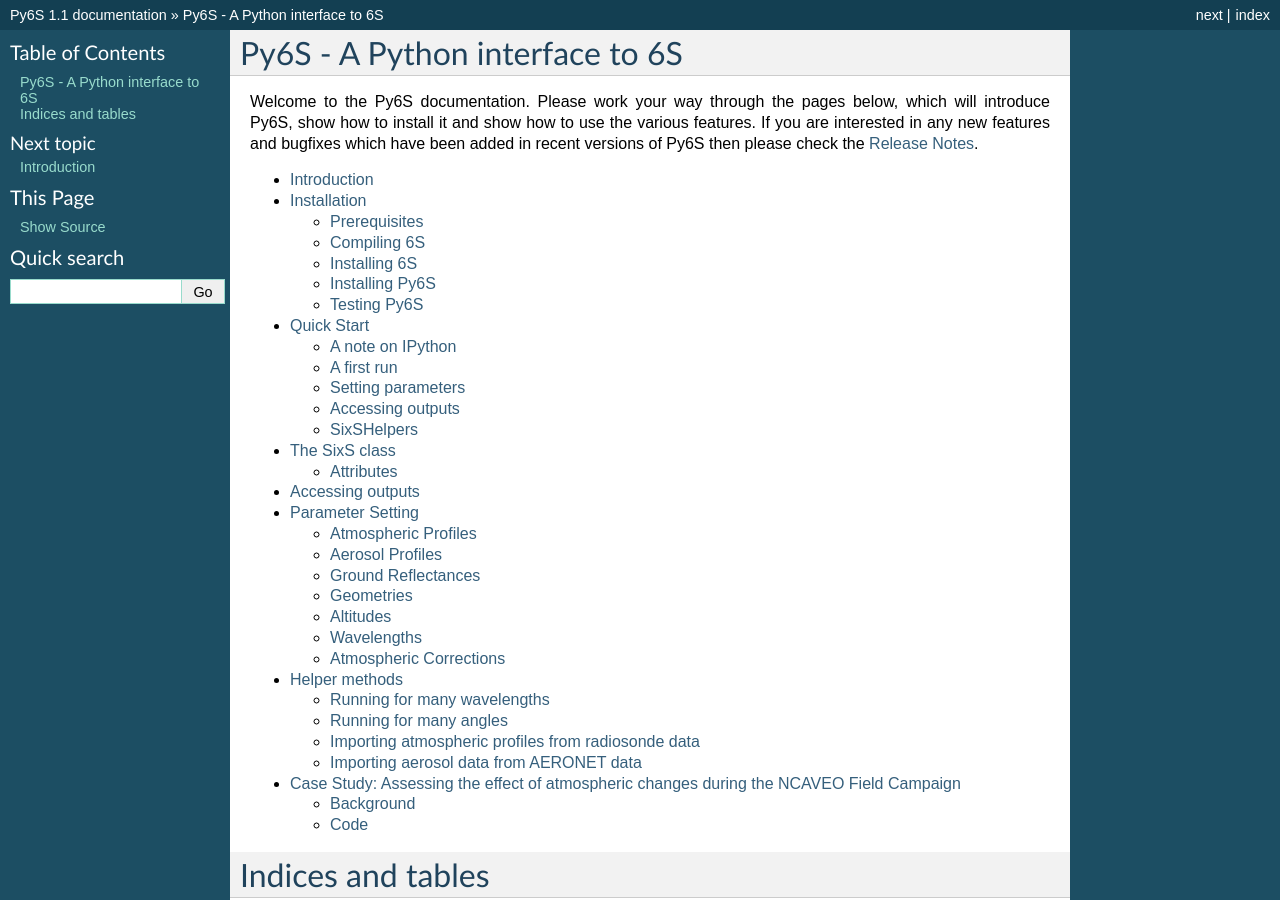
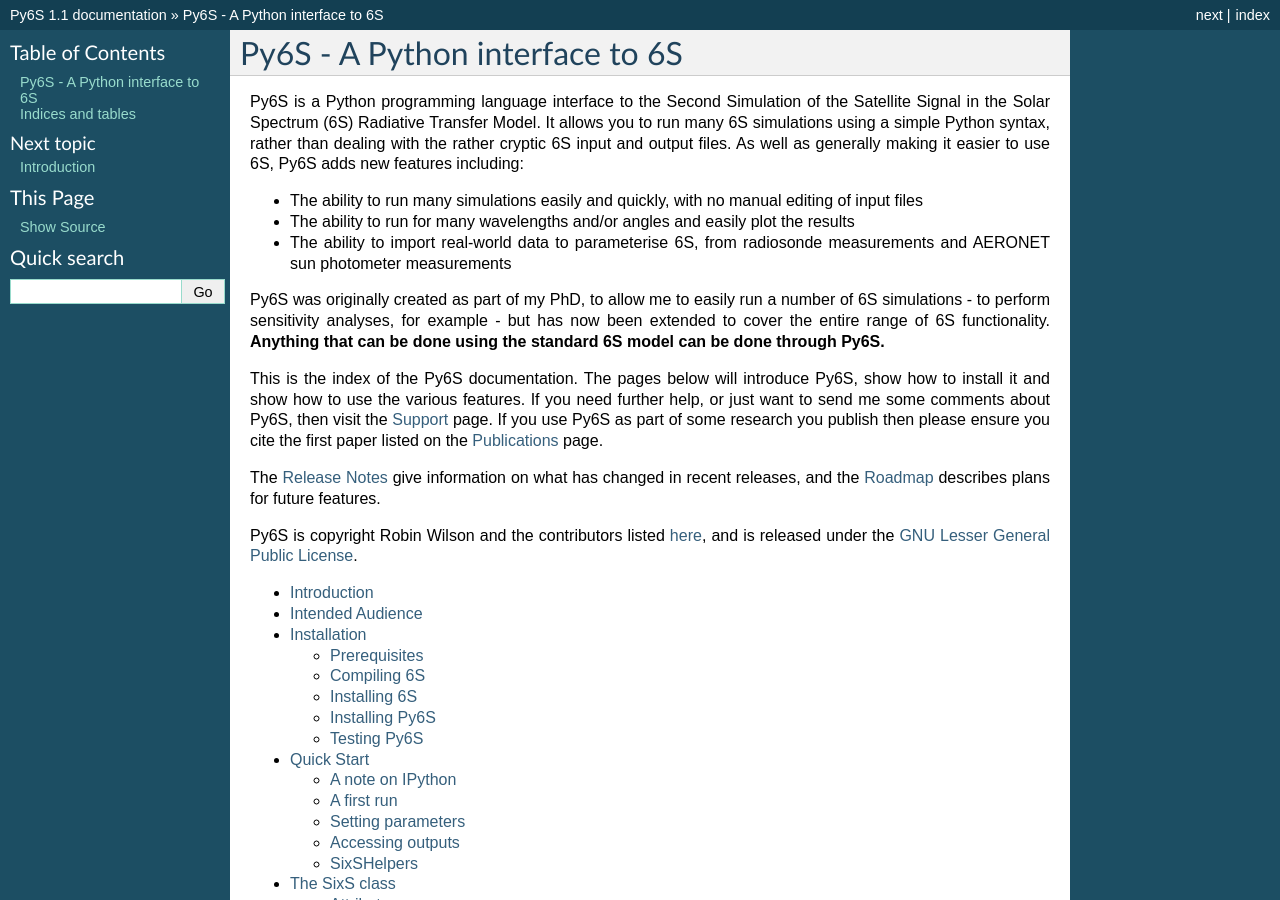
Before and after one commit to robintw/Py6S, a Sphinx documentation site: the page built from doc/source/index.rst, in a window 1280 px wide and 900 px high. Built offline with Sphinx 7.4.7, drawn with Linux system fonts in a browser that asks for light colours.

Commit message:
Updated documentation significantly. #SSI_Alterations
Added Roadmap
Added information on project to documentation index page
Added statement of license (LGPL) and copyright
Added support page
Added publications page and request to cite me
Added page on intended audience

```diff
--- a/doc/source/index.rst
+++ b/doc/source/index.rst
@@ -6,13 +6,25 @@
 Py6S - A Python interface to 6S
 ================================
 
-Welcome to the Py6S documentation. Please work your way through the pages below, which will introduce Py6S, show how to install it and show how to use the various features. If you are interested in any new features and bugfixes which have been added in recent versions of Py6S then please check the :doc:`releasenotes`.
+Py6S is a Python programming language interface to the Second Simulation of the Satellite Signal in the Solar Spectrum (6S) Radiative Transfer Model. It allows you to run many 6S simulations using a simple Python syntax, rather than dealing with the rather cryptic 6S input and output files. As well as generally making it easier to use 6S, Py6S adds new features including:
 
+* The ability to run many simulations easily and quickly, with no manual editing of input files
+* The ability to run for many wavelengths and/or angles and easily plot the results
+* The ability to import real-world data to parameterise 6S, from radiosonde measurements and AERONET sun photometer measurements
+
+Py6S was originally created as part of my PhD, to allow me to easily run a number of 6S simulations - to perform sensitivity analyses, for example - but has now been extended to cover the entire range of 6S functionality. **Anything that can be done using the standard 6S model can be done through Py6S.**
+
+This is the index of the Py6S documentation. The pages below will introduce Py6S, show how to install it and show how to use the various features. If you need further help, or just want to send me some comments about Py6S, then visit the :doc:`support` page. If you use Py6S as part of some research you publish then please ensure you cite the first paper listed on the :doc:`publications` page.
+
+The :doc:`releasenotes` give information on what has changed in recent releases, and the :doc:`roadmap` describes plans for future features.
+
+Py6S is copyright Robin Wilson and the contributors listed `here <https://github.com/robintw/Py6S/blob/master/CONTRIBUTORS>`_, and is released under the `GNU Lesser General Public License <http://www.gnu.org/copyleft/lesser.html>`_.
 
 .. toctree::
    :maxdepth: 2
 
    introduction
+   audience
    installation
    quickstart
    sixs
--- /dev/null
+++ b/doc/source/support.rst
@@ -0,0 +1,6 @@
+Support
+================================
+
+Py6S was developed by the author as part of his PhD (which has not yet finished). He is still developing the software, but has many other demands on his time. He will try to answer any support queries as soon as possible, but he cannot guarantee a quick response.
+
+**Email:** robin@rtwilson.com
```
Also changed, not shown: doc/source/audience.rst (added, +12 -0 lines), doc/source/publications.rst (added, +8 -0 lines), doc/source/roadmap.rst (added, +17 -0 lines).
